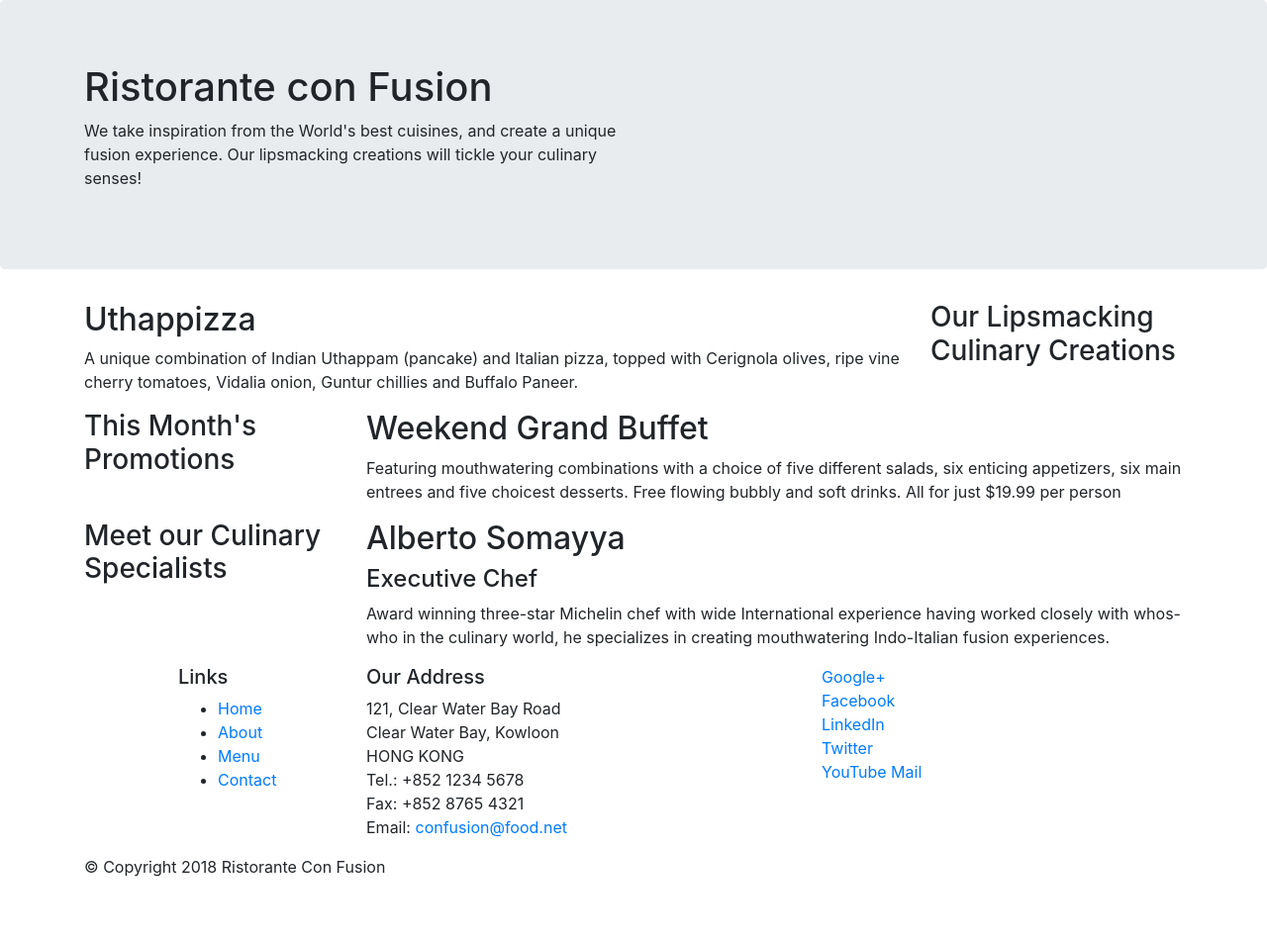
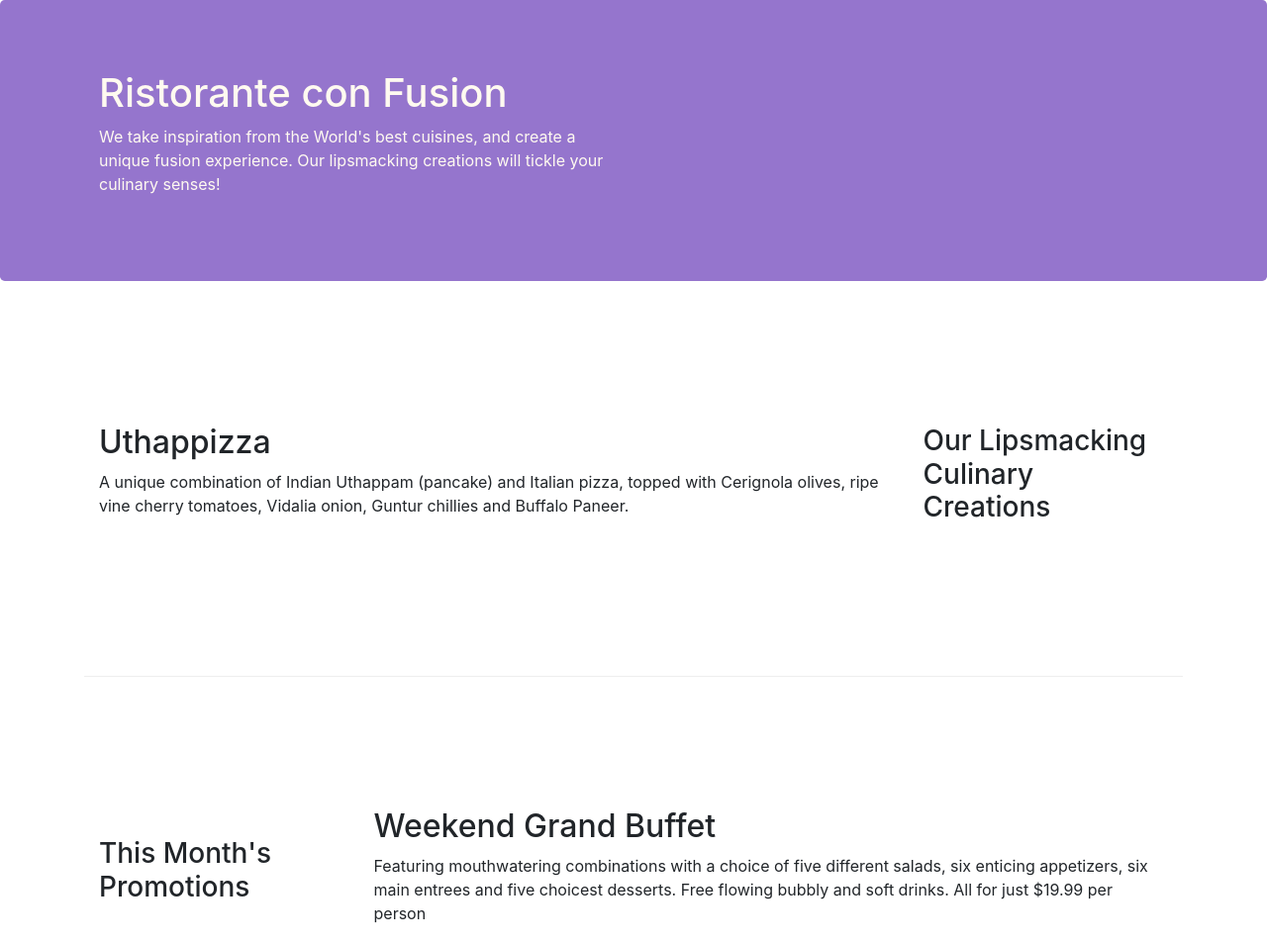
Before and after one commit to Masoud-Mir/bootstrap, a website: page index.html in a window 1280 px wide. Shown: the top 954 px of the page at 99% size. Before the commit the page ends 904 px from the top, so only its background shows below. Drawn offline with nearby package versions, Linux system fonts and the light colour scheme.

Commit message:
Bootstrap Grid Part 2

```diff
--- /dev/null
+++ b/css/styles.css
@@ -0,0 +1,30 @@
+.row-header {
+    margin: 0px auto;
+    padding: 0px;
+}
+
+.row-content {
+    margin: 0px auto;
+    padding: 50px 0px 50px 0px;
+    border-bottom: 1px ridge;
+    min-height: 400px;
+}
+
+.jumbotron {
+    padding: 70px 30px 70px 30px;
+    margin: 0px auto;
+    background-color: #9575cd;
+    color: floralwhite;
+}
+
+.footer {
+    background-color: #D1C4E9;
+    margin: 0px auto;
+    padding: 20px 0px 20px 0px;
+}
+
+.address {
+    font-size: 80%;
+    margin: 0px;
+    color: #0f0f0f;
+}
--- a/index.html
+++ b/index.html
@@ -10,13 +10,14 @@
 
     <!-- Bootstrap CSS -->
     <link rel="stylesheet" href="node_modules/bootstrap/dist/css/bootstrap.min.css">
+    <link rel="stylesheet" href="css/styles.css">
 </head>
 
 <body>
 
     <header class="jumbotron">
         <div class="container">
-            <div class="row">
+            <div class="row row-header">
                 <div class="col-12 col-sm-6">
                     <h1>Ristorante con Fusion</h1>
                     <p>We take inspiration from the World's best cuisines, and create a unique fusion experience. Our lipsmacking creations will tickle your culinary senses!</p>
@@ -28,7 +29,7 @@
     </header>
 
     <div class="container">
-        <div class="row">
+        <div class="row row-content align-items-center">
             <div class="col-12 col-sm-4 order-sm-last col-md-3">
                 <h3>Our Lipsmacking Culinary Creations</h3>
             </div>
@@ -39,7 +40,7 @@
         </div>
 
 
-        <div class="row">
+        <div class="row row-content align-items-center">
             <div class="col-12 col-sm-4 col-md-3">
                 <h3>This Month's Promotions</h3>
             </div>
@@ -49,7 +50,7 @@
             </div>
         </div>
 
-        <div class="row">
+        <div class="row row-content align-items-center">
             <div class="col-12 col-sm-4 order-sm-first col-md-3">
                 <h3>Meet our Culinary Specialists</h3>
             </div>
@@ -61,12 +62,12 @@
         </div>
     </div>
 
-    <footer>
+    <footer class="footer">
         <div class="container">
             <div class="row">
                 <div class="col-4 offset-1 col-sm-2">
                     <h5>Links</h5>
-                    <ul>
+                    <ul class="list-unstyled">
                         <li><a href="#">Home</a></li>
                         <li><a href="#">About</a></li>
                         <li><a href="#">Menu</a></li>
@@ -75,7 +76,7 @@
                 </div>
                 <div class="col-7 col-sm-5">
                     <h5>Our Address</h5>
-                    <address>
+                    <address class="address">
 		              121, Clear Water Bay Road<br>
 		              Clear Water Bay, Kowloon<br>
 		              HONG KONG<br>
@@ -84,8 +85,8 @@
 		              Email: <a href="mailto:confusion@food.net">confusion@food.net</a>
 		           </address>
                 </div>
-                <div class="row">
-                    <div class="col-12 col-sm-4">
+                <div class="row align-self-center">
+                    <div class="col-12 col-sm-4 text-center">
                         <a href="http://google.com/+">Google+</a>
                         <a href="http://www.facebook.com/profile.php?id=">Facebook</a>
                         <a href="http://www.linkedin.com/in/">LinkedIn</a>
@@ -95,9 +96,9 @@
                     </div>
                 </div>
             </div>
-            <div class="row">
+            <div class="row justify-content-center">
                 <div class="col-auto">
-                    <p>© Copyright 2018 Ristorante Con Fusion</p>
+                    <p style="padding-top: 5px;">© Copyright 2018 Ristorante Con Fusion</p>
                 </div>
             </div>
         </div>
```
